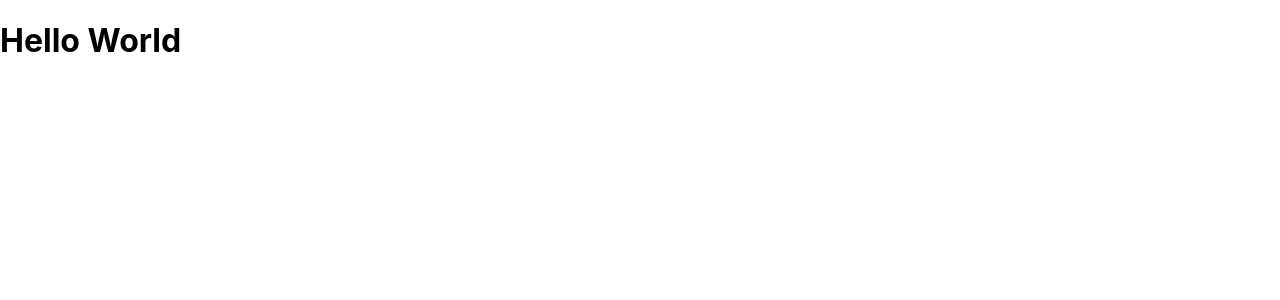
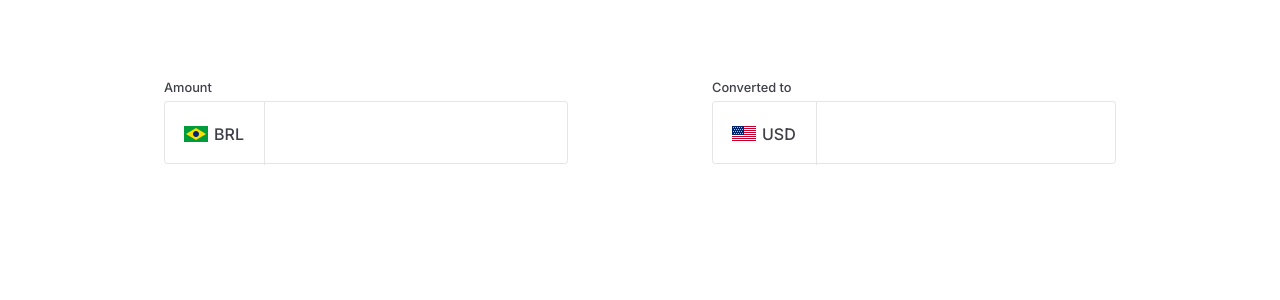
Before and after one commit to sammarxz/01-React-Currency-Converter, a React (Create React App) app: page / in a window 1280 px wide. Shown: the top 300 px of the page. Built offline with nearby package versions, Linux system fonts and the light colour scheme.

Commit message:
Add Currency Field Component

```diff
--- a/public/index.html
+++ b/public/index.html
@@ -4,40 +4,18 @@
     <meta charset="utf-8" />
     <link rel="icon" href="%PUBLIC_URL%/favicon.ico" />
     <meta name="viewport" content="width=device-width, initial-scale=1" />
-    <meta name="theme-color" content="#000000" />
-    <meta
-      name="description"
-      content="Web site created using create-react-app"
+    <meta name="theme-color" content="#ffffff" />
+    <meta name="description" content="Web site created using create-react-app" />
+    <link
+      href="https://fonts.googleapis.com/css2?family=Inter:wght@300;500&display=swap"
+      rel="stylesheet"
     />
     <link rel="apple-touch-icon" href="%PUBLIC_URL%/logo192.png" />
-    <!--
-      manifest.json provides metadata used when your web app is installed on a
-      user's mobile device or desktop. See https://developers.google.com/web/fundamentals/web-app-manifest/
-    -->
     <link rel="manifest" href="%PUBLIC_URL%/manifest.json" />
-    <!--
-      Notice the use of %PUBLIC_URL% in the tags above.
-      It will be replaced with the URL of the `public` folder during the build.
-      Only files inside the `public` folder can be referenced from the HTML.
-
-      Unlike "/favicon.ico" or "favicon.ico", "%PUBLIC_URL%/favicon.ico" will
-      work correctly both with client-side routing and a non-root public URL.
-      Learn how to configure a non-root public URL by running `npm run build`.
-    -->
     <title>React App</title>
   </head>
   <body>
     <noscript>You need to enable JavaScript to run this app.</noscript>
     <div id="root"></div>
-    <!--
-      This HTML file is a template.
-      If you open it directly in the browser, you will see an empty page.
-
-      You can add webfonts, meta tags, or analytics to this file.
-      The build step will place the bundled scripts into the <body> tag.
-
-      To begin the development, run `npm start` or `yarn start`.
-      To create a production bundle, use `npm run build` or `yarn build`.
-    -->
   </body>
 </html>
--- a/src/App.js
+++ b/src/App.js
@@ -1,11 +1,53 @@
-import React from "react";
+import React from 'react'
 
-function App() {
-  return (
-    <div className="App">
-      <h1>Hello World</h1>
-    </div>
-  );
+import CurrencyField from './components/CurrencyField'
+
+class App extends React.Component {
+  state = {
+    fromValue: '',
+    toValue: '',
+    timer: null,
+  }
+
+  setAmount = (type, value) => {
+    const { timer } = this.state
+
+    clearTimeout(timer)
+
+    this.setState({
+      [type]: value,
+      timer: setTimeout(this.convert, 1000),
+    })
+  }
+
+  convert = () => {
+    const { fromValue } = this.state
+    // TODO: make the convertition
+    console.log(fromValue)
+  }
+
+  render() {
+    const { fromValue, toValue } = this.state
+
+    return (
+      <main className="container">
+        <div className="currency-converter d--flex a--center">
+          <CurrencyField
+            label="Amount"
+            currency="BRL"
+            value={fromValue}
+            setValue={(value) => this.setAmount('fromValue', value)}
+          />
+          <CurrencyField
+            label="Converted to"
+            currency="USD"
+            value={toValue}
+            setValue={(value) => this.setAmount('toValue', value)}
+          />
+        </div>
+      </main>
+    )
+  }
 }
 
-export default App;
+export default App
--- /dev/null
+++ b/src/components/CurrencyField.js
@@ -0,0 +1,25 @@
+import React from 'react'
+
+const CurrencyField = ({ label, name, currency, value, setValue }) => {
+  return (
+    <div className="input-wrapper p--relative d--inlineBlock" tabIndex="1">
+      <div className="currency-flag d--flex a--center">
+        <img src={`./img/${currency}.png`} alt={currency} />
+        <span className="fw--medium">{currency}</span>
+      </div>
+      <label for={name} className="fw--medium">
+        {label}
+      </label>
+      <input
+        type="number"
+        name={name}
+        id={name}
+        value={value}
+        onChange={(e) => setValue((value = e.target.value))}
+        className="fw--medium"
+      />
+    </div>
+  )
+}
+
+export default CurrencyField
--- a/src/index.css
+++ b/src/index.css
@@ -1,13 +1,116 @@
-body {
+* {
   margin: 0;
-  font-family: -apple-system, BlinkMacSystemFont, 'Segoe UI', 'Roboto', 'Oxygen',
-    'Ubuntu', 'Cantarell', 'Fira Sans', 'Droid Sans', 'Helvetica Neue',
-    sans-serif;
-  -webkit-font-smoothing: antialiased;
-  -moz-osx-font-smoothing: grayscale;
+  padding: 0;
+  box-sizing: border-box;
+  outline: none;
 }
 
-code {
-  font-family: source-code-pro, Menlo, Monaco, Consolas, 'Courier New',
-    monospace;
+:root {
+  --textColor: #3e3f48;
+  --primary: #5755d9;
+  --borderColor: #e5e5e5;
 }
+
+body {
+  background-color: #fff;
+  color: var(--textColor);
+  font-family: 'Inter', serif;
+  font-weight: 300;
+}
+
+label {
+  display: block;
+  font-size: 0.8rem;
+  margin-bottom: 0.4rem;
+}
+
+input {
+  appearance: none;
+  background: #fff;
+  background-image: none;
+  border: 1px solid var(--borderColor);
+  border-radius: 0.2rem;
+  font: inherit;
+  font-size: 1.125rem;
+  padding: 20px;
+  padding-left: 123px;
+}
+
+input:focus {
+  border-color: var(--primary);
+}
+
+.container {
+  max-width: 1080px;
+  margin: 10vh auto;
+  padding: 0 5%;
+}
+
+input,
+.input-wrapper {
+  max-width: 100%;
+}
+
+.input-wrapper {
+  margin-bottom: 28px;
+}
+
+.currency-flag {
+  position: absolute;
+  top: 22px;
+  left: 0;
+  height: 63px;
+  padding: 20px;
+  border-right: 1px solid var(--borderColor);
+}
+
+.currency-converter {
+  justify-content: space-between;
+  flex-direction: column;
+  max-width: 100%;
+  margin: 0 auto;
+}
+
+@media (min-width: 980px) {
+  .currency-converter {
+    flex-direction: row;
+  }
+}
+
+.currency-flag img {
+  width: 24px;
+  height: 16px;
+  margin-right: 6px;
+}
+
+.d--inlineBlock {
+  display: inline-block;
+}
+
+.d--inline {
+  display: inline;
+}
+
+.d--block {
+  display: block;
+}
+
+.d--flex {
+  display: flex;
+}
+
+.p--relative {
+  position: relative;
+}
+
+.fw--medium {
+  font-weight: 500;
+}
+
+.fw--light {
+  font-weight: 300;
+}
+
+.a--center {
+  align-items: center;
+}
```
Also changed, not shown: .eslintrc.json (added), .prettierrc.js (added), public/img/BRL.png (added), public/img/USD.png (added).
